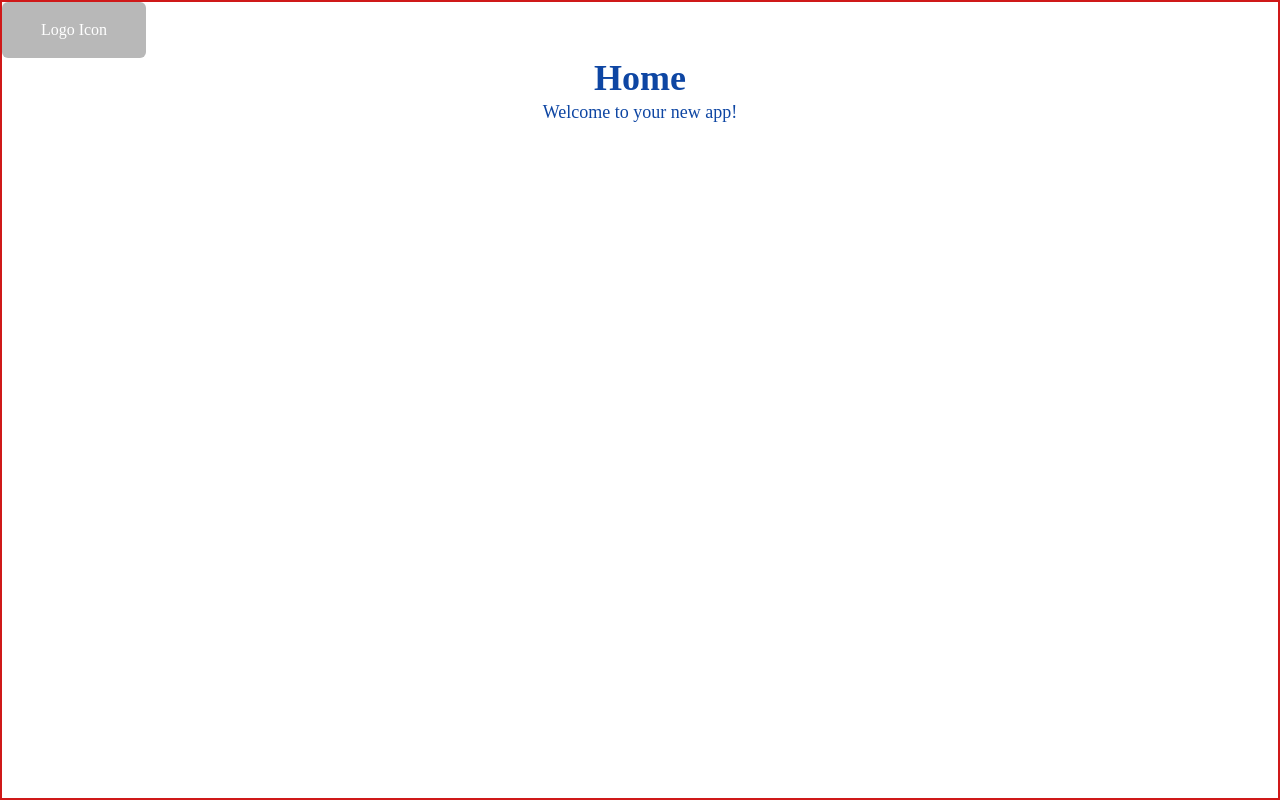
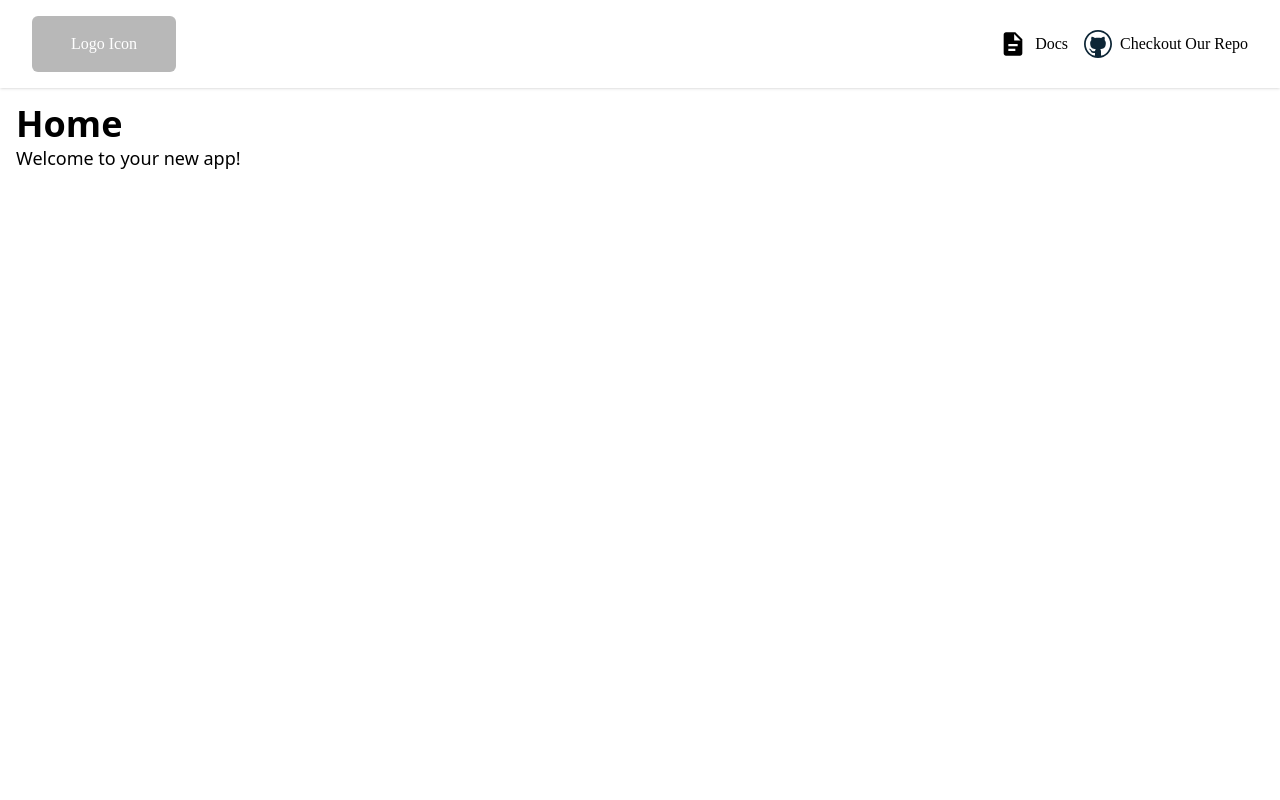
Before and after one commit to irel04/jci-n-web, a React (Vite) app: page / in a window 1280 px wide. Built offline with nearby package versions, Linux system fonts and the light colour scheme.

Commit message:
feat: add header

```diff
--- a/index.html
+++ b/index.html
@@ -1,5 +1,5 @@
 <!doctype html>
-<html lang="en" class="font-display">
+<html lang="en" class="font-poppins">
   <head>
     <meta charset="UTF-8" />
     <link rel="icon" type="image/svg+xml" href="/vite.svg" />
--- a/src/components/Header.tsx
+++ b/src/components/Header.tsx
@@ -1,10 +1,23 @@
-import logo from "@public/assets/logo.png"
-
+// import logo from "@public/assets/logo.png"
+import githubLogo from "@src/assets/icons/github-logo.svg"
+import docs from "@src/assets/icons/docs.svg"
 
 function Header() {
 	return (
-		<header className="font-display">
-			<p className="bg-neutral-500/50 p-4  w-36 text-center rounded-md text-white">Logo Icon</p>
+		<header className="flex py-4 px-8 items-center font-header gap-4 shadow">
+			<div className="flex-1">
+				<button className="bg-neutral-500/50 p-4  w-36 text-center rounded-md text-white">Logo Icon</button>
+			</div>
+
+			<button className="flex-none flex items-center gap-2">
+				<img src={docs} alt="" className="w-7 aspect-auto" title="Checkout Repo" />
+				<p className="hidden md:block">Docs</p>
+			</button>
+			<button className="flex-none flex items-center gap-2">
+				<img src={githubLogo} alt="" className="w-7 aspect-auto" title="Checkout Repo" />
+				<p className="hidden md:block">Checkout Our Repo</p>
+			</button>
+
 		</header>
 	)
 }
--- a/src/index.css
+++ b/src/index.css
@@ -11,7 +11,7 @@
 
 @theme {
   /* Font */
-  --font-display: "Montserrat", "sans-serif";
+  --font-header: "Montserrat", "sans-serif";
 
 
   /* Colors */
--- a/src/layout/Layout.tsx
+++ b/src/layout/Layout.tsx
@@ -5,9 +5,11 @@ const Layout = () => {
 	return (
 		<div className="h-screen w-screen bg-app-white dark:bg-neutral-800">
 			{/* Wrapper */}
-			<div className="w-full h-full max-w-[2560px] mx-auto border-red-500 border-2">
+			<div className="w-full h-full max-w-[2560px] mx-auto">
 				<Header/>
-				<Outlet />
+				<div className="p-4">
+					<Outlet />
+				</div>
 			</div>
 		</div>
 	)
--- a/src/pages/Home.tsx
+++ b/src/pages/Home.tsx
@@ -2,10 +2,10 @@
 
 const Home = () => {
 	return (
-		<div className="text-brand-500 flex flex-col justify-center items-center">
+		<>
 			<h1 className="text-4xl font-bold">Home</h1>
 			<p className="text-lg">Welcome to your new app!</p>
-		</div>
+		</>
 	)
 }
 
```
Also changed, not shown: src/assets/icons/docs.svg (added), src/assets/icons/github-logo.svg (added).
